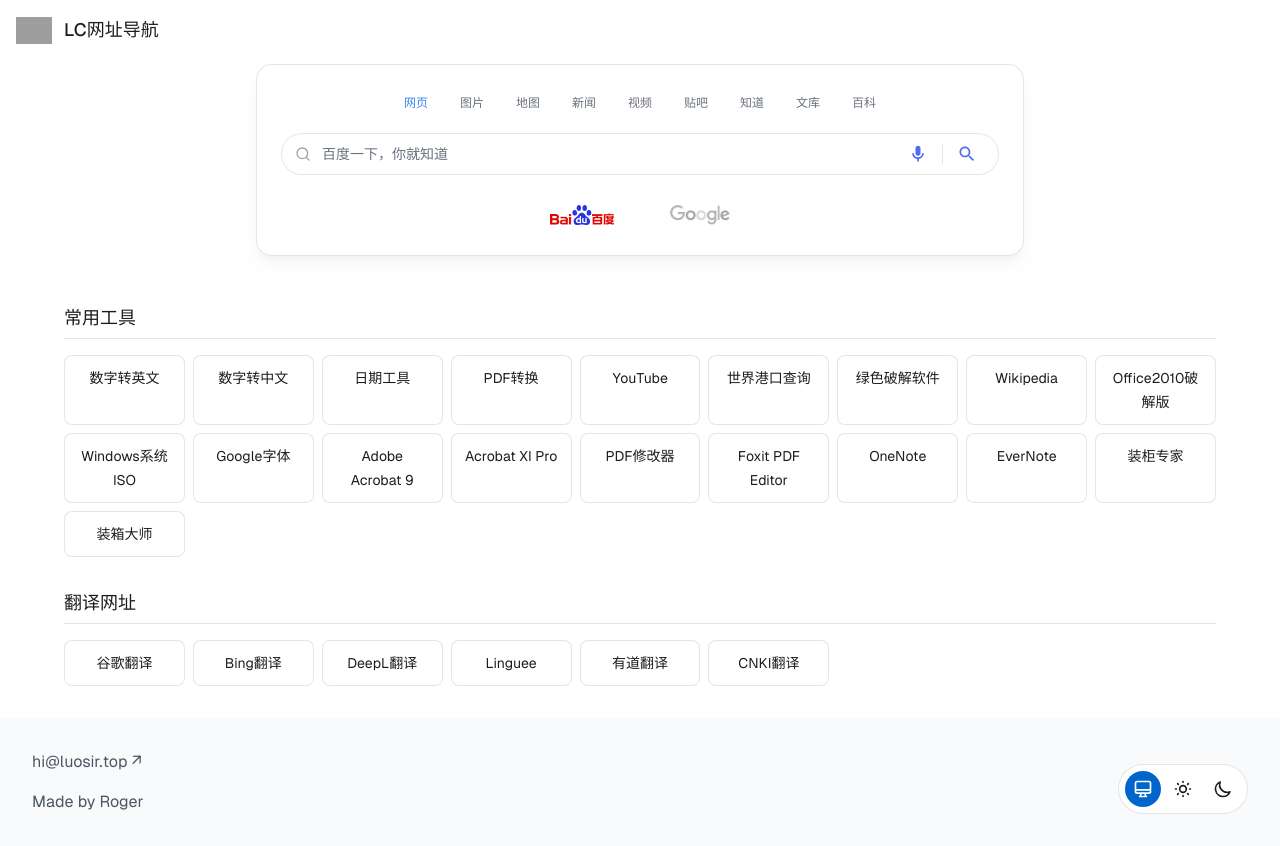
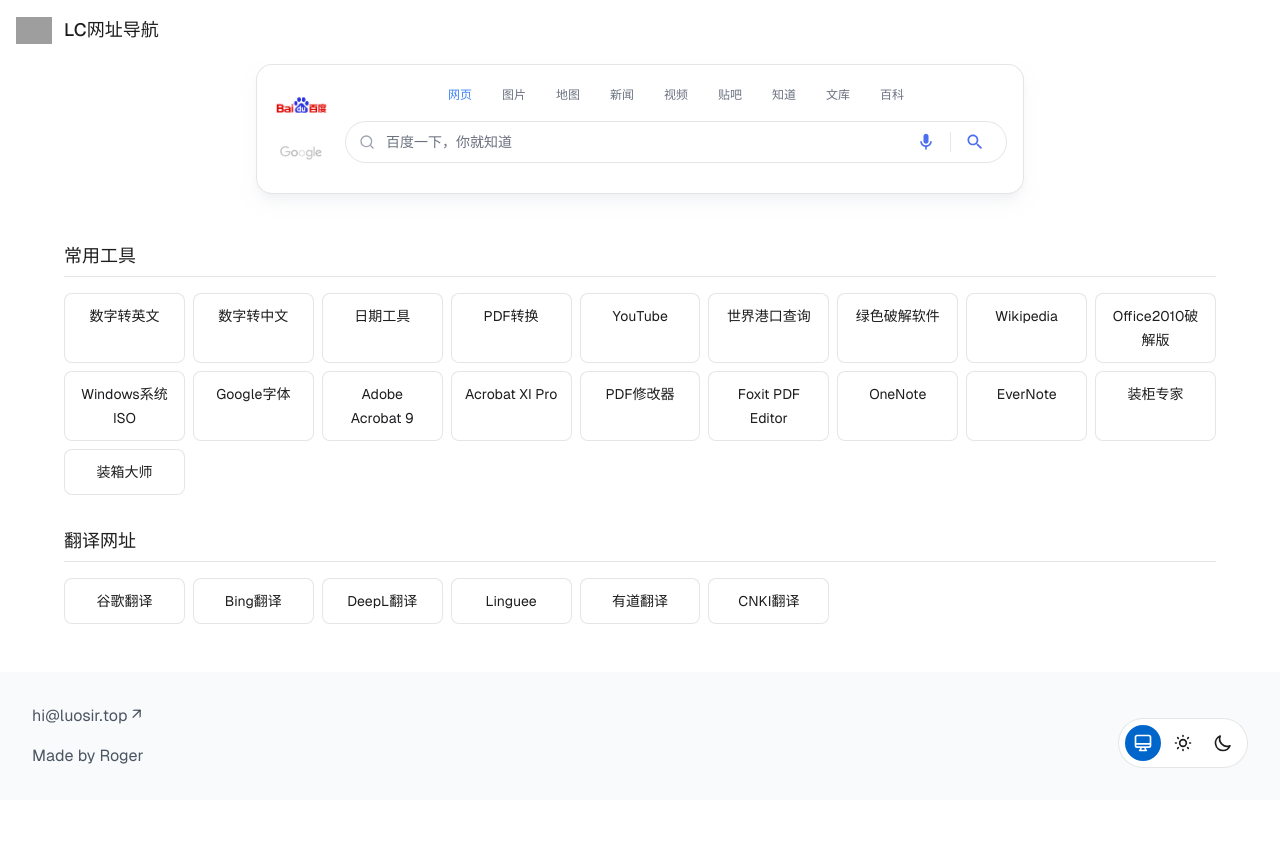
Before and after one commit to luocompany/luosir, a Next.js app: page /go in a window 1280 px wide. After the commit the page ends 800 px from the top, so only its background shows below. Built offline with nearby package versions, Linux system fonts and the light colour scheme; grey boxes are pictures that could not be loaded.

Commit message:
搜索框样式

```diff
--- a/app/go/page.tsx
+++ b/app/go/page.tsx
@@ -187,14 +187,60 @@
         {/* 搜索框区域 */}
         <div className="max-w-3xl mx-auto mt-8 mb-12">
           <div className="search-box backdrop-blur-xl bg-white/90 dark:bg-[var(--card-bg)]
-            rounded-2xl p-6
+            rounded-2xl p-4
             shadow-lg shadow-gray-200/50 dark:shadow-none
             border border-[var(--card-border)]
             hover:shadow-xl hover:shadow-gray-200/50 dark:hover:shadow-none
             transition-all duration-300">
 
+            {/* 搜索区域flex容器 */}
+            <div className="flex space-x-4">
+              {/* 左侧搜索引擎选择 */}
+              <div className="flex flex-col justify-center space-y-4 py-2">
+                <button
+                  onClick={() => setSearchEngine('baidu')}
+                  className={`flex items-center justify-center w-14 h-8 rounded-xl transition-all duration-300
+                    ${searchEngine === 'baidu'
+                      ? ''
+                      : ''}`}
+                >
+                  <Image
+                    src="/baidu-logo.png"
+                    alt="百度"
+                    width={92}
+                    height={30}
+                    className={`h-3.5 w-auto transition-all duration-300
+                      ${searchEngine === 'baidu'
+                        ? 'opacity-100 scale-110'
+                        : 'opacity-40 hover:opacity-70 grayscale hover:grayscale-0'
+                      }`}
+                  />
+                </button>
+                <button
+                  onClick={() => setSearchEngine('google')}
+                  className={`flex items-center justify-center w-14 h-8 rounded-xl transition-all duration-300
+                    ${searchEngine === 'google'
+                      ? ''
+                      : ''}`}
+                >
+                  <Image
+                    src="/google-logo.png"
+                    alt="Google"
+                    width={92}
+                    height={30}
+                    className={`h-3.5 w-auto transition-all duration-300
+                      ${searchEngine === 'google'
+                        ? 'opacity-100 scale-110'
+                        : 'opacity-40 hover:opacity-70 grayscale hover:grayscale-0'
+                      }`}
+                  />
+                </button>
+              </div>
+
+              {/* 右侧搜索内容区域 */}
+              <div className="flex-1">
                 {/* 搜索类型标签 */}
-            <div className="search-tabs mb-4 flex flex-wrap gap-2 text-xs justify-center">
+                <div className="search-tabs mb-3 flex flex-wrap gap-1.5 text-xs justify-center">
                   {searchEngine === 'baidu' ? (
                     // 百度搜索标签
                     [
@@ -252,7 +298,7 @@
                 </div>
 
                 {/* 搜索框 */}
-            <form onSubmit={handleSearch} className="relative mb-6">
+                <form onSubmit={handleSearch} className="relative">
                   <div className="relative flex items-center w-full">
                     <div className="absolute left-3.5 text-gray-400">
                       <Search className="w-4 h-4" />
@@ -318,47 +364,7 @@
                     </div>
                   </div>
                 </form>
-
-            {/* 搜索引擎选择 - 移到搜索框下方 */}
-            <div className="flex items-center justify-center space-x-8">
-              <button
-                onClick={() => setSearchEngine('baidu')}
-                className={`flex items-center px-3 py-1.5 rounded-lg transition-all duration-300
-                  ${searchEngine === 'baidu'
-                    ? 'opacity-100'
-                    : 'opacity-60 hover:opacity-80'}`}
-              >
-                <Image
-                  src="/baidu-logo.png"
-                  alt="百度"
-                  width={92}
-                  height={30}
-                  className={`h-5 w-auto transition-all duration-300
-                    ${searchEngine === 'baidu'
-                      ? ''
-                      : 'grayscale hover:grayscale-0'
-                    }`}
-                />
-              </button>
-              <button
-                onClick={() => setSearchEngine('google')}
-                className={`flex items-center px-3 py-1.5 rounded-lg transition-all duration-300
-                  ${searchEngine === 'google'
-                    ? 'opacity-100'
-                    : 'opacity-60 hover:opacity-80'}`}
-              >
-                <Image
-                  src="/google-logo.png"
-                  alt="Google"
-                  width={92}
-                  height={30}
-                  className={`h-5 w-auto transition-all duration-300
-                    ${searchEngine === 'google'
-                      ? ''
-                      : 'grayscale hover:grayscale-0'
-                    }`}
-                />
-              </button>
+              </div>
             </div>
           </div>
         </div>
```
Lines whose indentation alone changed are shown as unchanged.
